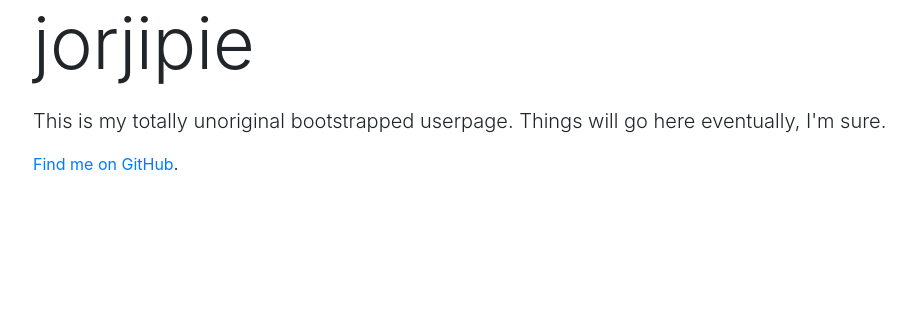
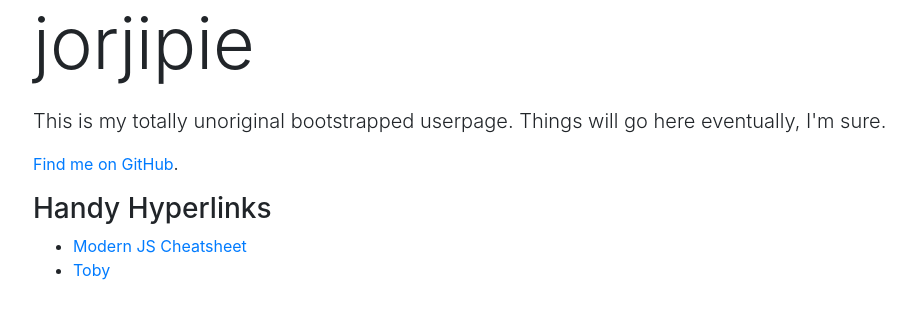
Before and after one commit to jorjipie/jorjipie.github.io, a plain HTML site: page index.html in a window 1280 px wide. Shown: the whole page, without its empty margins (52-968 px from the left). Drawn offline with nearby package versions, Linux system fonts and the light colour scheme.

Commit message:
adding some links

```diff
--- a/index.html
+++ b/index.html
@@ -10,6 +10,12 @@
 <h1 class="display-3">jorjipie</h1>
 <p class="lead" style="margin-top: 20px">This is my totally unoriginal bootstrapped userpage. Things will go here eventually, I'm sure.</p>
 <p><a href="https://github.com/jorjipie">Find me on GitHub</a>.
+
+
+<h3>Handy Hyperlinks</h3>
+<ul>
+	<li><a href="https://github.com/mbeaudru/modern-js-cheatsheet">Modern JS Cheatsheet</a></li>
+	<li><a href="https://i.imgur.com/hZkz2jc.jpg" terget="_blank">Toby</a></li>
 </div>
 
 <script src="https://code.jquery.com/jquery-3.2.1.slim.min.js" integrity="sha384-KJ3o2DKtIkvYIK3UENzmM7KCkRr/rE9/Qpg6aAZGJwFDMVNA/GpGFF93hXpG5KkN" crossorigin="anonymous"></script>
```
